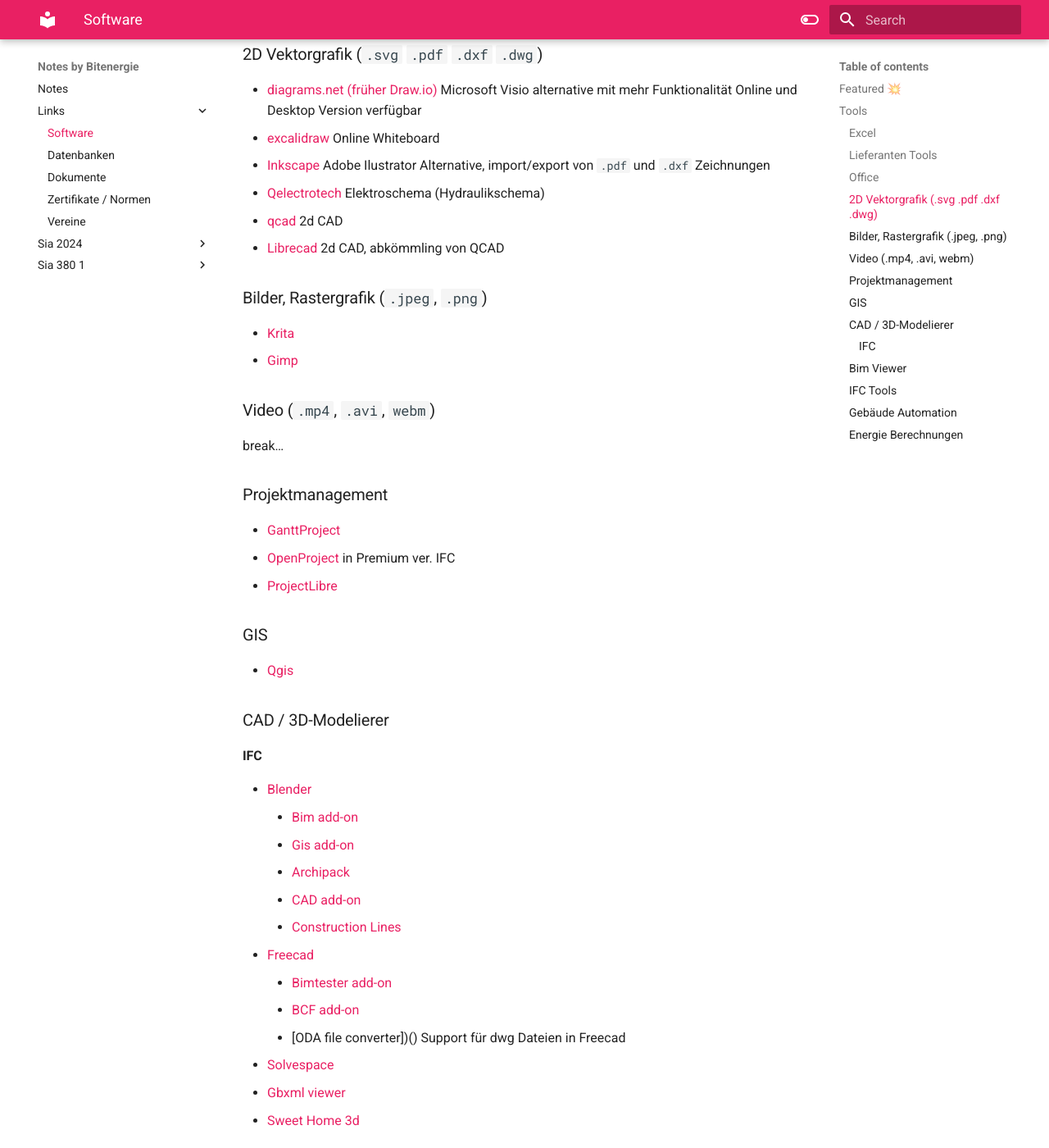
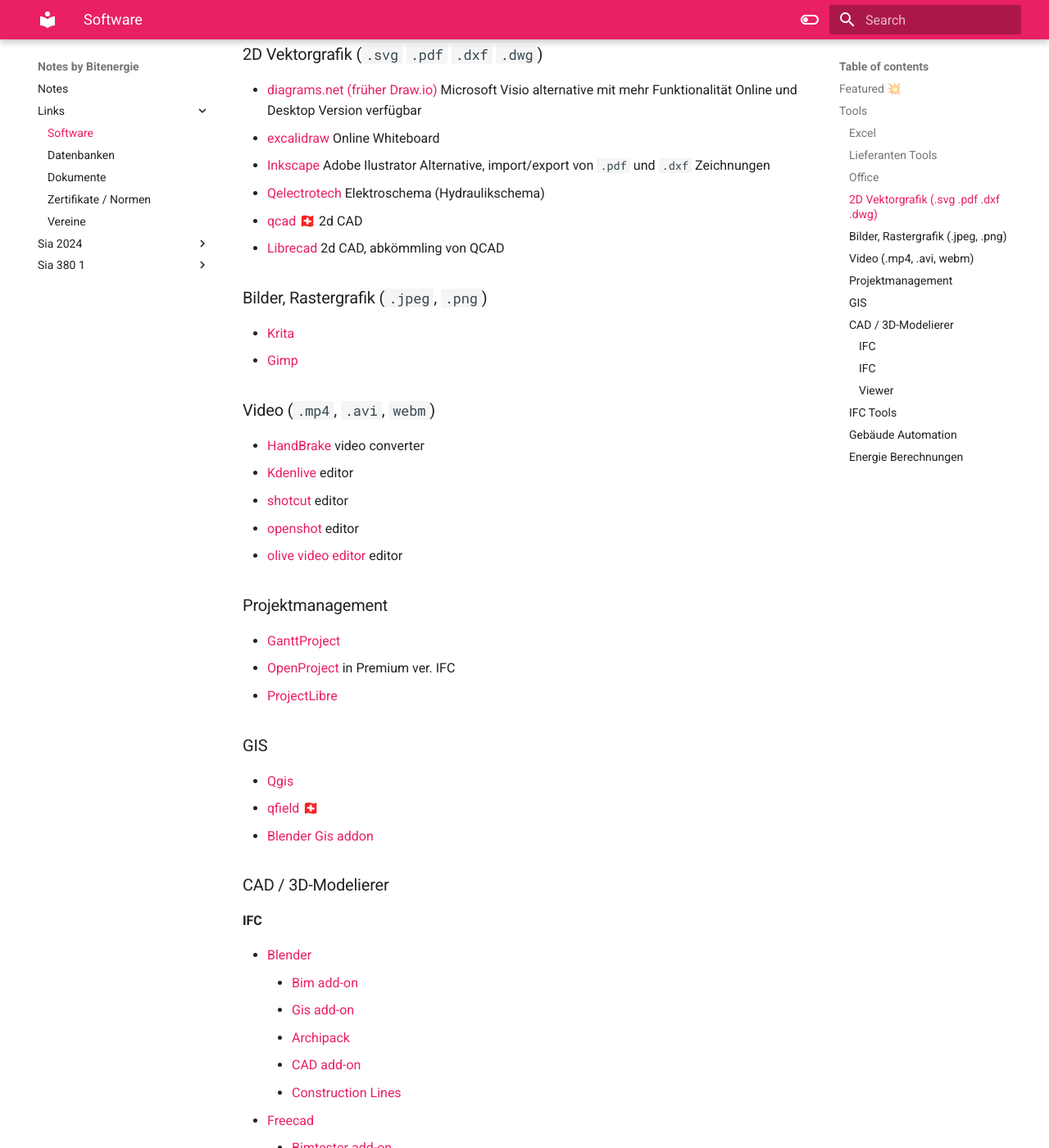
Before and after one commit to bitenergie/notes, an MkDocs documentation site: the page built from docs/Links/Awesome HLK.md, in a window 1280 px wide and 1400 px high, scrolled down 1555 px. Shown: the whole window at 82% size. Built offline with MkDocs 1.6.1 and Material for MkDocs 9.7.7, drawn with Linux system fonts in a browser that asks for light colours; some of the changed text lies outside the part shown.

Commit message:
update links

```diff
--- a/docs/Links/Awesome HLK.md
+++ b/docs/Links/Awesome HLK.md
@@ -17,7 +17,6 @@
 ### Excel
 
 !!! warning
-
 	- Makros in Excel sind ein beliebtes mittel um Schadsoftware zu verbreiten!
 
 - [Wpesti](https://www.endk.ch/de/fachleute-1/hilfsmittel) Wärmepumpen Jahresarbeitszahl Rechner
@@ -56,21 +55,25 @@
 
 ### 2D Vektorgrafik (`.svg` `.pdf` `.dxf` `.dwg`)
 
-- [diagrams.net (früher Draw.io)]() Microsoft Visio alternative mit mehr Funktionalität Online und Desktop Version verfügbar
-- [excalidraw]() Online Whiteboard
-- [Inkscape]() Adobe Ilustrator Alternative, import/export von ``.pdf`` und `.dxf` Zeichnungen
+- [diagrams.net (früher Draw.io)](https://app.diagrams.net) Microsoft Visio alternative mit mehr Funktionalität Online und Desktop Version verfügbar
+- [excalidraw](https://excalidraw.com/) Online Whiteboard
+- [Inkscape](https://inkscape.org/de/) Adobe Ilustrator Alternative, import/export von ``.pdf`` und `.dxf` Zeichnungen
 - [Qelectrotech](https://qelectrotech.org/) Elektroschema (Hydraulikschema)
-- [qcad]() 2d CAD
-- [Librecad]() 2d CAD, abkömmling von QCAD
+- [qcad](https://www.qcad.org) 🇨🇭 2d CAD
+- [Librecad](https://librecad.org/) 2d CAD, abkömmling von QCAD
 
 ### Bilder, Rastergrafik (`.jpeg`, `.png`)
 
-- [Krita]()
-- [Gimp]()
+- [Krita](https://krita.org/en/)
+- [Gimp](https://www.gimp.org/)
 
 ### Video (`.mp4`, `.avi`, `webm`)
 
-break…
+- [HandBrake](https://handbrake.fr/) video converter
+- [Kdenlive](https://kdenlive.org/de/) editor
+- [shotcut](https://www.shotcut.org/features/) editor
+- [openshot](https://www.openshot.org/) editor
+- [olive video editor](https://www.olivevideoeditor.org/) editor
 
 ### Projektmanagement
 
@@ -80,7 +83,9 @@
 
 ### GIS
 
-- [Qgis]()
+- [Qgis](https://www.qgis.org/de/site/)
+- [qfield](https://qfield.org/) 🇨🇭
+- [Blender Gis addon](https://github.com/domlysz/BlenderGIS)
 
 ### CAD / 3D-Modelierer
 
@@ -97,17 +102,18 @@
 	- [BCF add-on]()
 	- [ODA file converter])() Support für dwg Dateien in Freecad
 
-- [Solvespace]()
-- [Gbxml viewer](https://gbxml.org)
+#### IFC
+
+- [Solvespace](https://solvespace.com/index.pl)
 - [Sweet Home 3d](https://sweethome3d.com)
 
-### Bim Viewer
+#### Viewer
 
+- [Gbxml viewer](https://gbxml.org)
 - [IFC++](https://ifcquery.com/) Desktop
 - [xbim](https://docs.xbim.net/downloads/xbimxplorer.html) Desktop mit bcf support
 - [ifc-Pipeline](https://view.ifcopenshell.org/) Webserver
 - [IFC.js](https://ifcjs.github.io/web-ifc-viewer/example/index) Webbrowser
-- [Sloth]() BCF Viewer
 
 ### IFC Tools
 
```
